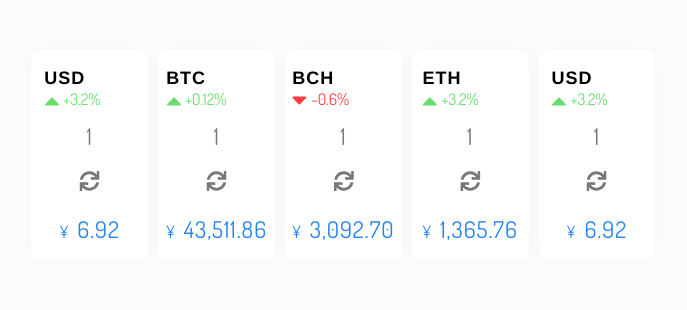
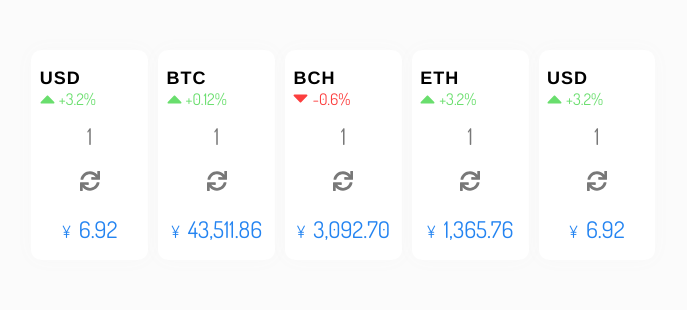
Before and after one commit to wjjwkwindy/dashboard, a website built with webpack: page src/index.html in a window 1280 px wide. Shown: the top 310 px of the page, 532-1219 px from the left. Built offline with nearby package versions, Linux system fonts and the light colour scheme; no server answers.

Commit message:
fix: fix font issue, fix css file style problem
1. Add other fonts after Dosis font.
2. Fix some style problem in css file.
3. Fix money name that shows too wide.

```diff
--- a/src/index.html
+++ b/src/index.html
@@ -54,12 +54,14 @@
           <div class="item-exchange">
             <div class="item item-exchange_money">
               <div class="money-container">
+                <div class="moneyName-container">
                 <h2>USD</h2>
                 <div class="percent data-up">
                   <svg xmlns="http://www.w3.org/2000/svg" aria-hidden="true" data-prefix="fas" data-icon="caret-up"
                     class="svg-inline--fa fa-caret-up fa-w-10" role="img" viewBox="0 0 320 512">
                     <path fill="currentColor" d="M288.662 352H31.338c-17.818 0-26.741-21.543-14.142-34.142l128.662-128.662c7.81-7.81 20.474-7.81 28.284 0l128.662 128.662c12.6 12.599 3.676 34.142-14.142 34.142z" /></svg>
                   <span>+3.2%</span>
+                </div>
                 </div>
                 <div class="exchange">
                   <p class="exchange_1">1</p>
@@ -73,13 +75,14 @@
             </div>
             <div class="item item-exchange_money">
               <div class="money-container">
+                <div class="moneyName-container">
                 <h2>BTC</h2>
                 <div class="percent data-up">
                   <svg xmlns="http://www.w3.org/2000/svg" aria-hidden="true" data-prefix="fas" data-icon="caret-up"
                     class="svg-inline--fa fa-caret-up fa-w-10" role="img" viewBox="0 0 320 512">
                     <path fill="currentColor" d="M288.662 352H31.338c-17.818 0-26.741-21.543-14.142-34.142l128.662-128.662c7.81-7.81 20.474-7.81 28.284 0l128.662 128.662c12.6 12.599 3.676 34.142-14.142 34.142z" /></svg>
                   <span>+0.12%</span>
-                </div>
+                </div></div>
                 <div class="exchange">
                   <p class="exchange_1">1</p>
                   <p class="sync-icon">
@@ -92,13 +95,14 @@
             </div>
             <div class="item item-exchange_money">
               <div class="money-container">
+                <div class="moneyName-container">
                 <h2>BCH</h2>
                 <div class="percent data-down">
                   <svg xmlns="http://www.w3.org/2000/svg" aria-hidden="true" data-prefix="fas" data-icon="caret-up"
                     class="svg-inline--fa fa-caret-up fa-w-10 arrow-down" role="img" viewBox="0 0 320 512">
                     <path fill="currentColor" d="M288.662 352H31.338c-17.818 0-26.741-21.543-14.142-34.142l128.662-128.662c7.81-7.81 20.474-7.81 28.284 0l128.662 128.662c12.6 12.599 3.676 34.142-14.142 34.142z" /></svg>
                   <span>-0.6%</span>
-                </div>
+                </div></div>
                 <div class="exchange">
                   <p class="exchange_1">1</p>
                   <p class="sync-icon">
@@ -111,13 +115,14 @@
             </div>
             <div class="item item-exchange_money">
               <div class="money-container">
+                <div class="moneyName-container">
                 <h2>ETH</h2>
                 <div class="percent data-up">
                   <svg xmlns="http://www.w3.org/2000/svg" aria-hidden="true" data-prefix="fas" data-icon="caret-up"
                     class="svg-inline--fa fa-caret-up fa-w-10" role="img" viewBox="0 0 320 512">
                     <path fill="currentColor" d="M288.662 352H31.338c-17.818 0-26.741-21.543-14.142-34.142l128.662-128.662c7.81-7.81 20.474-7.81 28.284 0l128.662 128.662c12.6 12.599 3.676 34.142-14.142 34.142z" /></svg>
                   <span>+3.2%</span>
-                </div>
+                </div></div>
                 <div class="exchange">
                   <p class="exchange_1">1</p>
                   <p class="sync-icon">
@@ -130,13 +135,14 @@
             </div>
             <div class="item item-exchange_money">
               <div class="money-container">
+                <div class="moneyName-container">
                 <h2>USD</h2>
                 <div class="percent data-up">
                   <svg xmlns="http://www.w3.org/2000/svg" aria-hidden="true" data-prefix="fas" data-icon="caret-up"
                     class="svg-inline--fa fa-caret-up fa-w-10" role="img" viewBox="0 0 320 512">
                     <path fill="currentColor" d="M288.662 352H31.338c-17.818 0-26.741-21.543-14.142-34.142l128.662-128.662c7.81-7.81 20.474-7.81 28.284 0l128.662 128.662c12.6 12.599 3.676 34.142-14.142 34.142z" /></svg>
                   <span>+3.2%</span>
-                </div>
+                </div></div>
                 <div class="exchange">
                   <p class="exchange_1">1</p>
                   <p class="sync-icon">
--- a/src/sass/_base_color.scss
+++ b/src/sass/_base_color.scss
@@ -3,7 +3,7 @@
 $iconColor:#d4d4d4;
 $dataUpColor:#69de6d;
 $dataDownColor:#fc3e3e;
-$font-dosis: Dosis,sans-serif;
+$font-dosis: Dosis, "PingFang SC", "Microsoft YaHei", "Helvetica Neue", Helvetica, Arial, sans-serif;
 @font-face{
   font-family: "Dosis";
   src: url(../assets/fonts/Dosis-Book.ttf);
--- a/src/sass/style.scss
+++ b/src/sass/style.scss
@@ -1,7 +1,8 @@
-@import 'base_color';
+@import "base_color";
 $left-sidebar-width: 178px;
-$font-pingfang: 'PingFang SC', 'Microsoft YaHei', 'Helvetica Neue', Helvetica,
+$font-pingfang: "PingFang SC", "Microsoft YaHei", "Helvetica Neue", Helvetica,
   Arial, sans-serif;
+
 %nav-active {
   box-shadow: 0 0 50px #eaeaea;
   border-radius: 3px;
@@ -26,21 +27,26 @@
 .sidebar {
   width: $left-sidebar-width;
   height: 100%;
+
   .main-nav {
     text-align: center;
+
     .avatar {
       padding: 60px 0;
       margin-bottom: 49px;
       border-bottom: 1px solid #f4f4f4;
+
       img {
         width: 49px;
         border-radius: 100%;
       }
     }
+
     ul {
       list-style: none;
       padding: 0;
       margin-top: 80px;
+
       li {
         width: 50px;
         height: 50px;
@@ -48,22 +54,27 @@
         box-sizing: content-box;
         cursor: pointer;
         transition: all 0.3s ease;
+
         svg {
           width: 20px;
           height: auto;
           position: relative;
           top: 50%;
           transform: translateY(-50%);
+
           path {
             fill: $iconColor;
           }
         }
       }
+
       li:hover {
         @extend %nav-active;
       }
+
       .active {
         @extend %nav-active;
+
         svg {
           path {
             fill: $iconActiveColor;
@@ -77,9 +88,10 @@
 // 主栏
 .main-panel {
   background-color: $bgColor;
+
   .panel-container {
     min-width: 1288px;
-    max-width: 1500px;
+    max-width: 1600px;
     margin: 50px auto;
     padding: 0 20px;
     display: flex;
@@ -87,32 +99,39 @@
     justify-content: center;
   }
 }
+
 // 第一栏
 .first-area {
   min-height: 210px;
   display: flex;
+
   .item {
     margin-right: 45px;
     border-radius: 10px;
     background-color: #fff;
     box-shadow: 0 0 20px #f8f8f8;
   }
+
   .item:last-child {
     margin-right: 0;
   }
+
   // 时间卡片
   .item-time {
     width: 30%;
     max-width: 439px;
     position: relative;
+
     .time-container {
       position: absolute;
       top: 50%;
       left: 50%;
       transform: translate(-50%, -50%);
+
       .item-time_data:first-child {
         margin-bottom: 20px;
       }
+
       h2 {
         margin-bottom: 10px;
         color: #b9b9b9;
@@ -120,12 +139,14 @@
         font-size: 20px;
         font-weight: normal;
       }
+
       h3 {
         font-family: $font-dosis;
         font-size: 30px;
         font-weight: normal;
         letter-spacing: 3px;
         text-transform: capitalize;
+
         span {
           margin-left: 15px;
           color: #c8c8c8;
@@ -134,6 +155,7 @@
       }
     }
   }
+
   // 汇率卡片
   .item-exchange {
     width: 50%;
@@ -141,40 +163,55 @@
     display: flex;
     justify-content: space-between;
     user-select: none;
+
     .item-exchange_money {
       width: 135px;
       margin-right: 10px;
       position: relative;
+
       .money-container {
         min-width: 91px;
         position: absolute;
         top: 50%;
         left: 50%;
         transform: translate(-50%, -50%);
+
+        .moneyName-container {
+          width: 100px;
+          margin: 0 auto;
           h2 {
             font-family: $font-pingfang;
             font-size: 18px;
             font-weight: bold;
             letter-spacing: 1px;
           }
+
           .percent {
             margin-bottom: 10px;
+
             svg {
               width: 15px;
               vertical-align: middle;
+              position: relative;
+              top: -2px;
             }
+
             span {
               font-family: $font-dosis;
               font-size: 16px;
               font-weight: normal;
             }
           }
+        }
+
         .data-up {
           color: $dataUpColor;
         }
+
         .data-down {
           color: $dataDownColor;
         }
+
         .arrow-down {
           transform: rotate(180deg);
         }
@@ -184,22 +221,26 @@
           color: #787878;
           font-family: $font-dosis;
           font-size: 23px;
-          letter-spacing: 1px;
+
           .exchange_1 {
             margin: 0 0 20px 0;
           }
+
           .sync-icon {
             width: 20px;
             margin: 0 auto 20px;
           }
-          .sync-icon svg:hover{
+
+          .sync-icon svg:hover {
             transform: rotate(180deg);
             transition: all 1s ease;
           }
+
           .rmb {
             color: #2484f1;
             font-size: 17px;
             margin: 0;
+
             span {
               margin-left: 8px;
               font-size: 23px;
@@ -209,14 +250,17 @@
         }
       }
     }
+
     .item-exchange_money:last-child {
       margin-right: 0;
     }
   }
+
   // 进度卡片
   .item-progress {
     width: 20%;
     position: relative;
+
     .item-progress_container {
       position: absolute;
       top: 50%;
@@ -225,20 +269,23 @@
       width: 80%;
       font-family: $font-pingfang;
     }
+
     p {
       margin: 0;
     }
+
     .progress-container:not(:last-child) {
       margin-bottom: 30px;
     }
+
     .progress-bar {
       width: 70%;
       height: 5px;
     }
-    span{
+
+    span {
       font-size: 15px;
       margin-left: 10px;
     }
-
   }
 }
```
Lines whose indentation alone changed are shown as unchanged.
